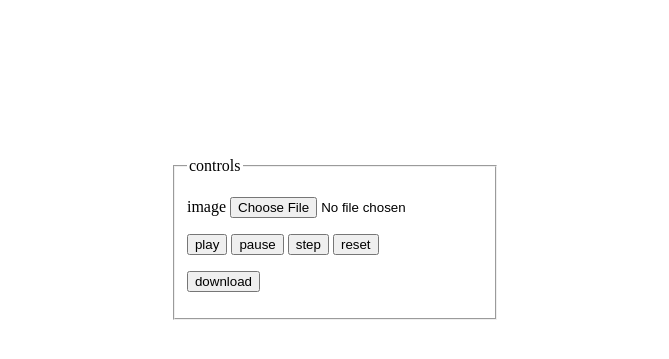
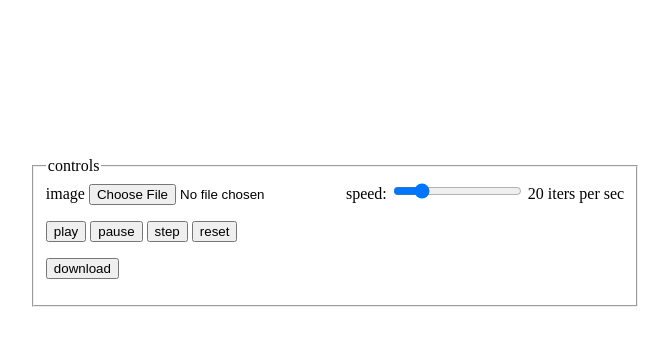
Before and after one commit to tjsantos/quads, a plain HTML site: page index.html in a window 1280 px wide. Shown: the part 5-364 px from the top of the page, without its empty margins (305-974 px from the left). Drawn offline with Linux system fonts and the light colour scheme.

Commit message:
Speed controls

```diff
--- a/index.html
+++ b/index.html
@@ -27,10 +27,13 @@
 <fieldset id="controls">
     <legend>controls</legend>
 
-    <p>
-        <label for="fileInput">image</label>
-        <input id="fileInput" type="file" accept="image/*">
-    </p>
+    <label for="fileInput">image</label>
+    <input id="fileInput" type="file" accept="image/*">
+
+
+    <label for="speed">speed:</label>
+    <input id="speed" type="range" min="1">
+    <output id="speedOutput" for="speed"></output><span> iters per sec</span>
 
     <p>
         <button id="play" type="button">play</button>
@@ -47,10 +50,7 @@
         <label><input type="radio" name="process">incremental</label>
         <label><input type="radio" name="process">layered</label>
     </p>
-    <p>
-        <label for="speed">speed</label>
-        <input id="speed" type="range">
-    </p>
+
 
     <p>
         <label for="threshold">threshold</label>
--- a/quads.js
+++ b/quads.js
@@ -4,7 +4,7 @@
  - jump to iteration
  - breadth first search
  - use react?
- - options: area power, draw style, speed (by iters, area, error, or priority)
+ - options: area power, draw style, speed by area or error/priority
  - leaf size vs max depth
  - color space ?
  - improve initial load speed?
@@ -18,7 +18,7 @@ var canvas = document.querySelector('#canvas');
 var context = canvas.getContext('2d');
 
 var prevDraw;
-var itersPerSec = 15;
+var itersPerSec = 20;
 var drawTimes = [];  // to debug slow frames
 var skippedFrames = 0;
 var frameId;
@@ -144,6 +144,14 @@ document.querySelector('#download')
         link.download = "quads.png";
     });
 
+document.querySelector('#speed')
+    .addEventListener('input', function(e) {
+        document.querySelector('#speedOutput').value = this.value;
+        itersPerSec = this.value;
+    });
+document.querySelector('#speed').value = itersPerSec;
+document.querySelector('#speedOutput').value = itersPerSec;
+
 function getCanvasXY(event) {
     // x y coords from click event, relative to canvas
     var rect = event.target.getBoundingClientRect();
```
